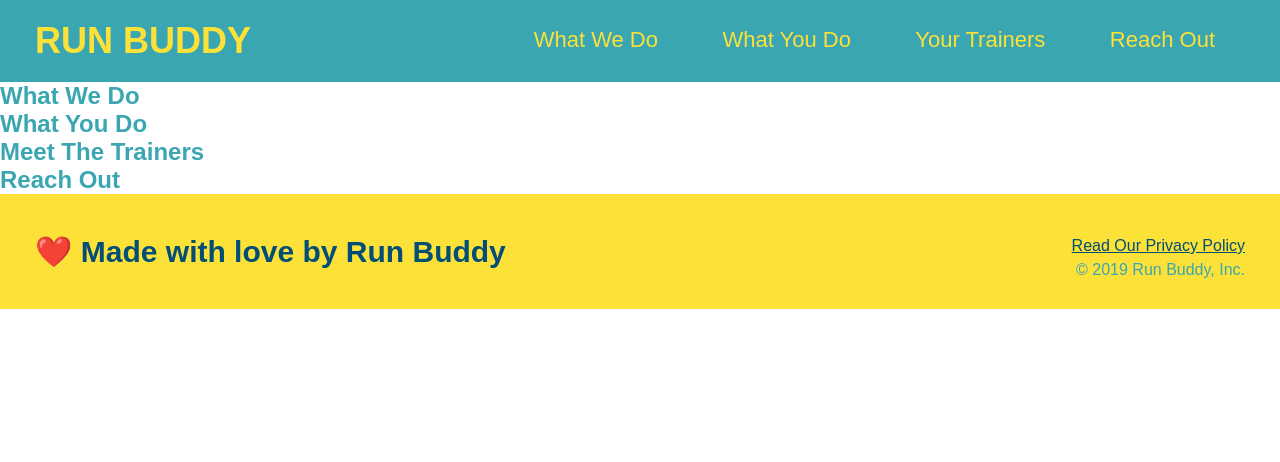
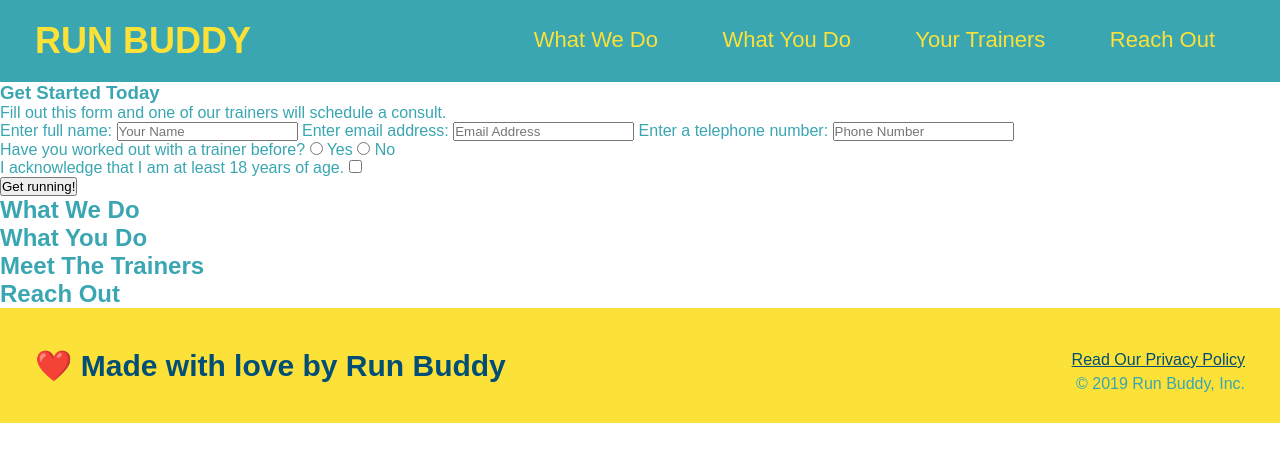
Before and after one commit to czrisberg/Run-Buddy, a plain HTML site: page index.html in a window 1280 px wide. Drawn offline with Linux system fonts and the light colour scheme.

Commit message:
Added HTML coding for hero input field.

```diff
--- a/index.html
+++ b/index.html
@@ -39,7 +39,44 @@
 
         <!--Hero/Jumbotron-->
         <section>
+            <div>
+                <h3>Get Started Today</h3>
+                <p>Fill out this form and one of our trainers will schedule a consult.</p>
+                <!--Add form element-->
+                <form>
+
+                    <label for="name">Enter full name:</label>
+                    <input type="text" placeholder="Your Name" name="name" id="name" />
+
+                    <label for="email">Enter email address:</label>
+                    <input type="email" placeholder="Email Address" name="email" id="email" />
+
+                    <label for="phone">Enter a telephone number:</label>
+                    <input type="tel" placeholder="Phone Number" name="phone" id="phone" />
+
+                    <p>
+                        Have you worked out with a trainer before?
+                        <input type="radio" name="trainer-confirm" id="trainer-yes" />
+                        <label for="trainer-yes">Yes</label>
+
+                        <input type="radio" name="trainer-confirm" id="trainer-no" />
+                        <label for="trainer-no">No</label>
+                    </p>
+
+                    <p>
+                        <label for="checkbox" >
+                            I acknowledge that I am at least 18 years of age.
+                        </label>
+                        <input type="checkbox" name="age-confirm" id="checkbox" />
+                    </p>
+
+                    <button type="submit">
+                        Get running!
+                    </button>
+                </form>
+            </div>
         </section>
+        <!--End Hero-->
 
         <!--"What We Do" Section-->
         <section>
```
